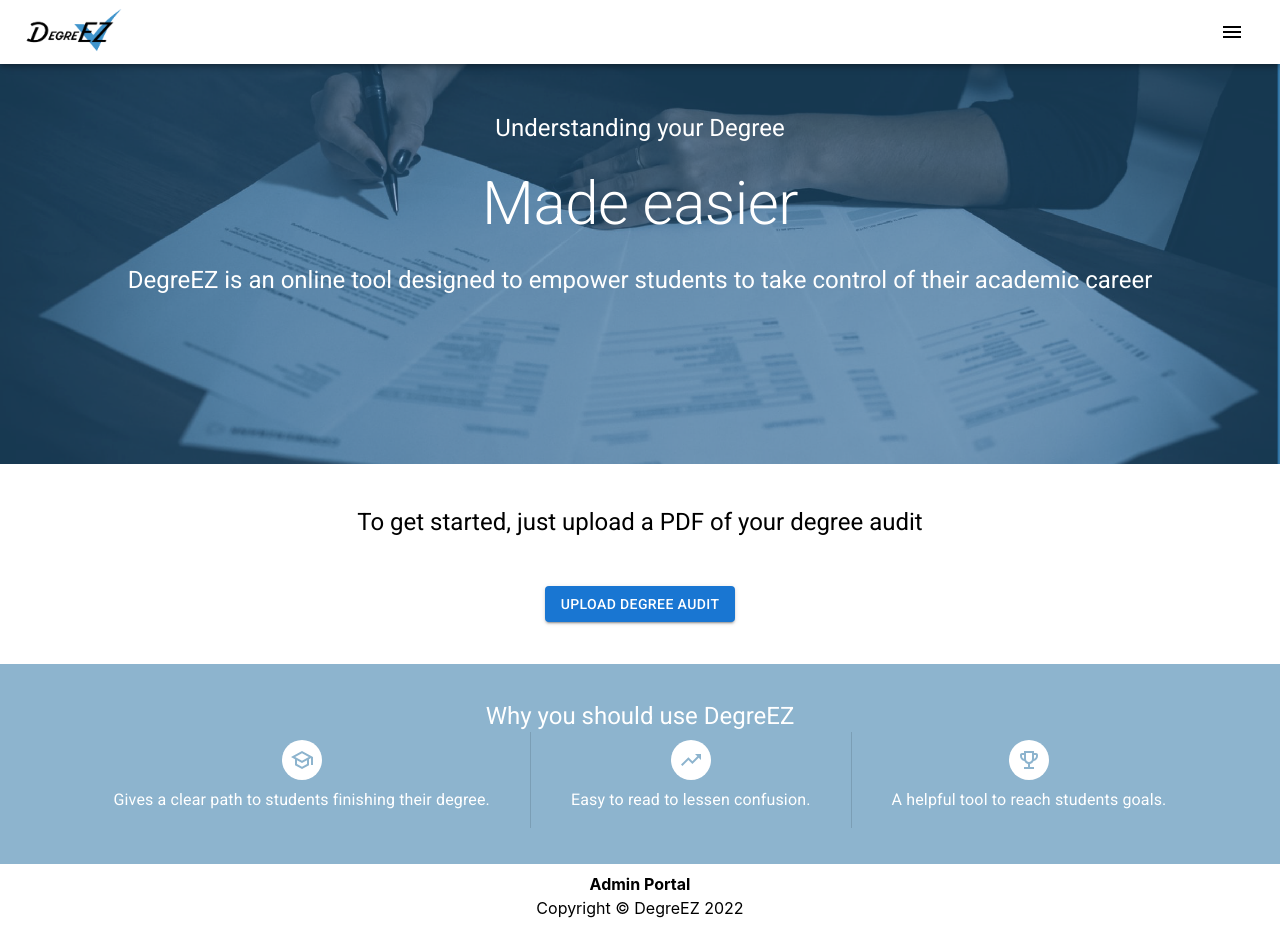
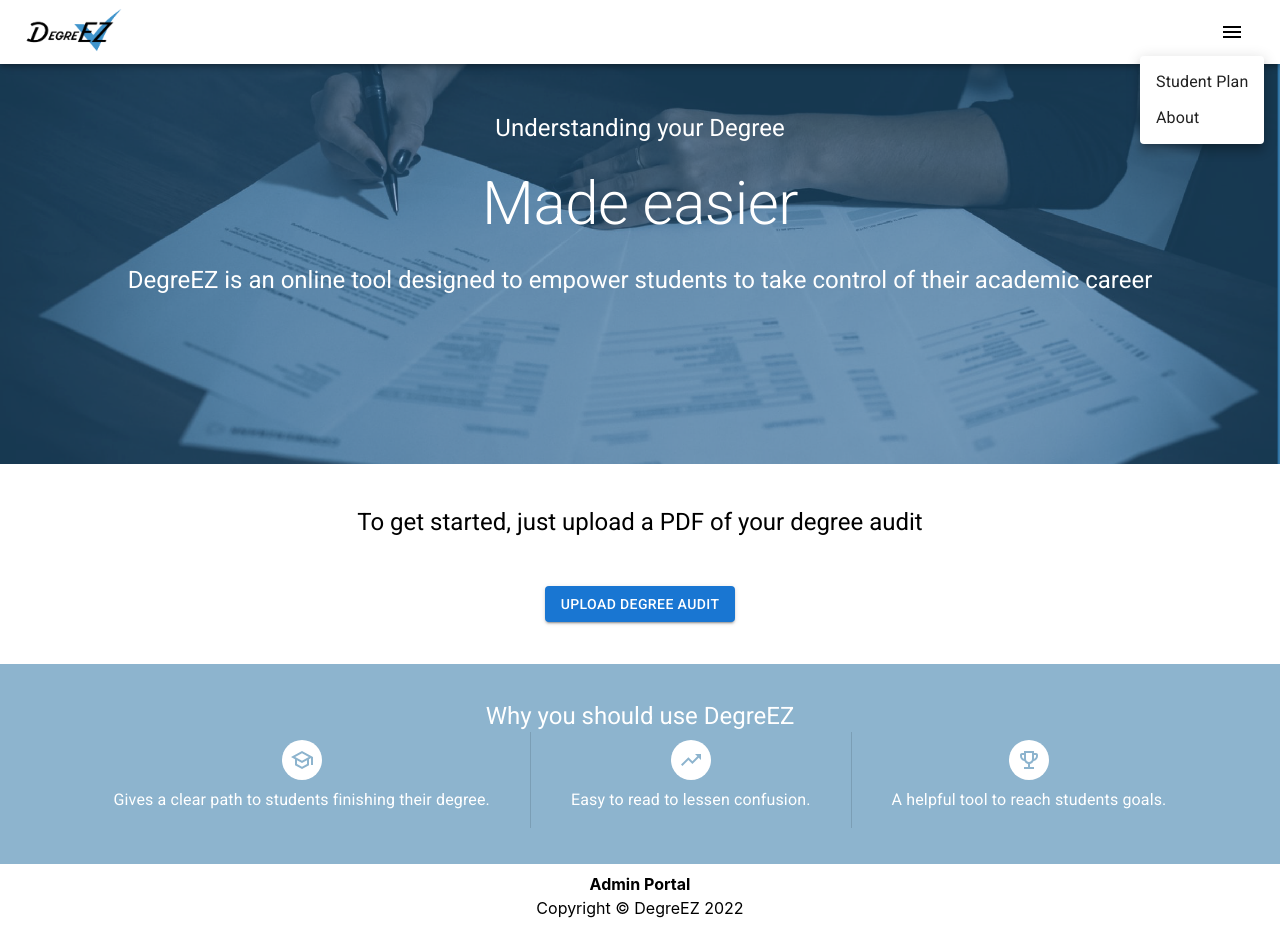
Before and after one commit to JenniferNA/DegreEZ, a React (Create React App) app in the folder client/: page / in a window 1280 px wide. Both pictures are taken after a click on the button "menu". Built offline with nearby package versions, Linux system fonts and the light colour scheme.

Commit message:
Added menu function to navigate to different pages

```diff
--- a/client/src/components/Navigation.js
+++ b/client/src/components/Navigation.js
@@ -1,22 +1,26 @@
 import React from "react";
 import { NavLink } from "react-router-dom";
-import AppBar from '@mui/material/AppBar';
-import Toolbar from '@mui/material/Toolbar';
 import IconButton from '@mui/material/IconButton';
 import MenuIcon from '@mui/icons-material/Menu';
-import Typography from '@mui/material/Typography';
-import Box from '@mui/material/Box';
-import Button from '@mui/material/Button';
 import logo from '../graphics/DegreEZLogo.png';
-
-
-
+import { MenuList, Menu, MenuItem, Button, Box, Typography, AppBar, Toolbar } from "@mui/material";
+import { makeStyles } from "@material-ui/core/styles";
+import { useState } from "react";
 
 function Navigation() {
+  const [anchorEl, setAnchorEl] = React.useState(null);
+  const open = Boolean(anchorEl);
+  const handleClick = (event) => {
+    setAnchorEl(event.currentTarget);
+  };
+  const handleClose = () => {
+    setAnchorEl(null);
+  };
+
   return (
     <div className="navigation">
       <Box sx={{ flexGrow: 1 }}>
-      <AppBar position="sticky"color="transparent">
+        <AppBar position="sticky" color="transparent">
           <Toolbar>
             <Box component="div" sx={{ flexGrow: 1 }}>
               <a href="/">
@@ -24,6 +28,7 @@ function Navigation() {
               </a>
             </Box>
             <IconButton
+              onClick={handleClick}
               size="large"
               edge="start"
               color="inherit"
@@ -35,6 +40,31 @@ function Navigation() {
           </Toolbar>
         </AppBar>
       </Box>
+      <Menu
+          anchorEl={anchorEl}
+          id="account-menu"
+          open={open}
+          onClose={handleClose}
+          onClick={handleClose}
+        >
+
+          <MenuItem
+            href="/StudentPlan"
+            target="_blank"
+            component="a"
+            onClick={handleClose}>
+            Student Plan
+          </MenuItem>
+
+          <MenuItem
+            href="/About"
+            target="_blank"
+            component="a"
+            onClick={handleClose}
+            >
+            About
+          </MenuItem>
+      </Menu>
 
 
     </div>
```
Lines whose indentation alone changed are shown as unchanged.
